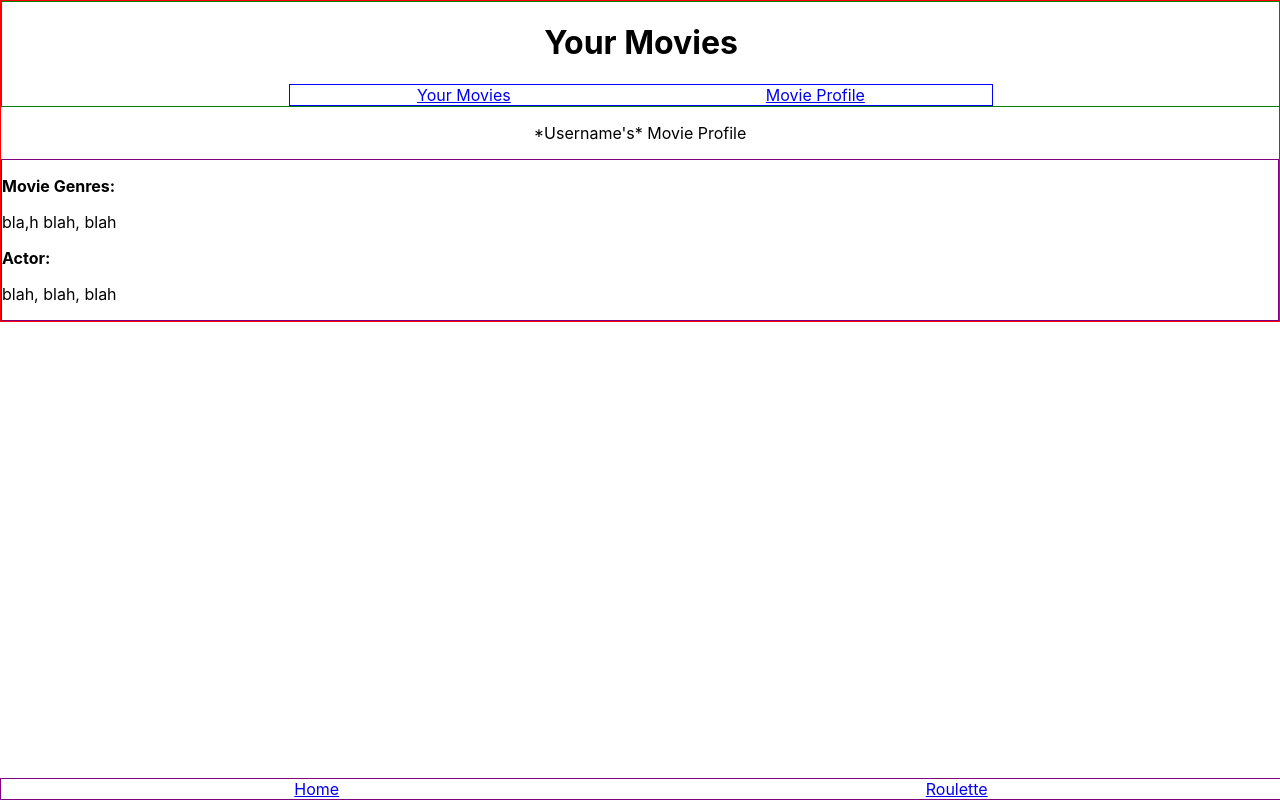
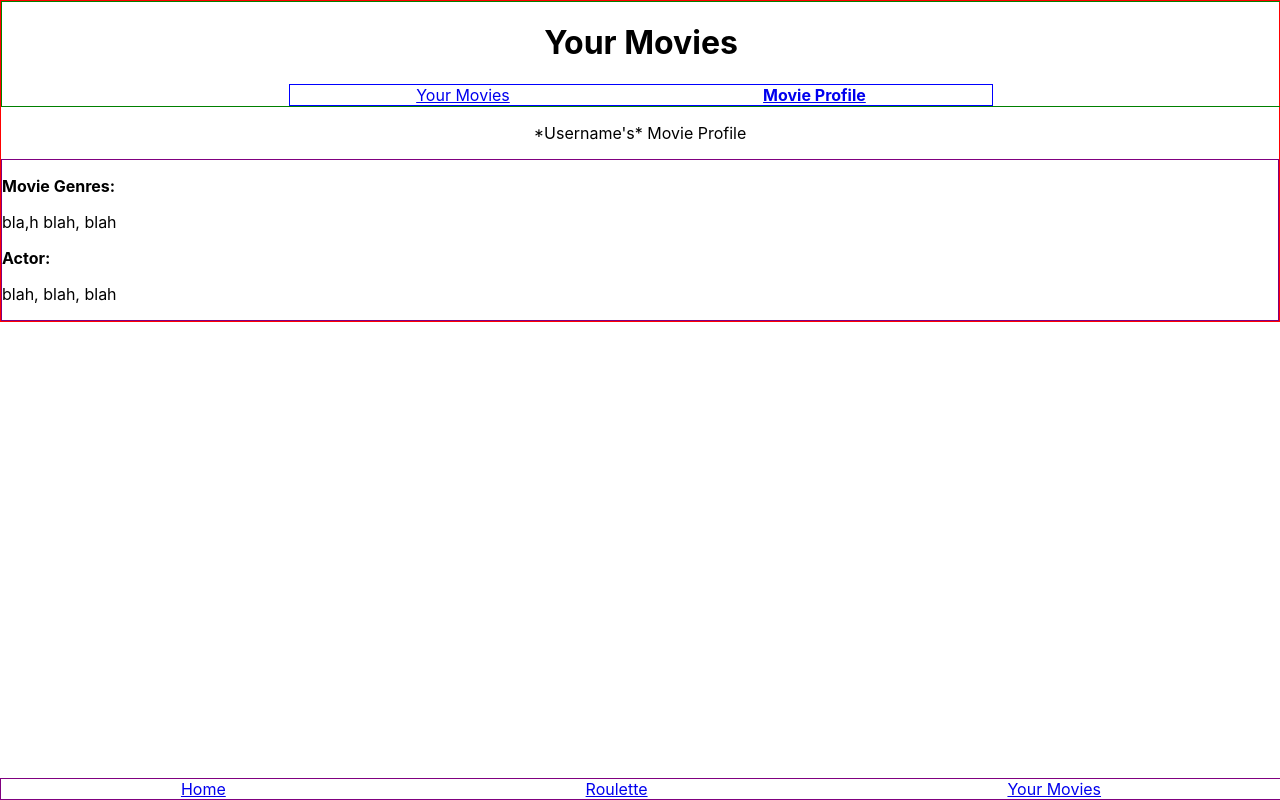
Before and after one commit to Farahgus10/Movie-Roulette-client, a React (Create React App) app: page /movie-profile in a window 1280 px wide. Built offline with nearby package versions, Linux system fonts and the light colour scheme; no server answers.

Commit message:
added post request

```diff
--- a/src/App.js
+++ b/src/App.js
@@ -1,5 +1,5 @@
 import React, {Component} from 'react';
-import { Route } from 'react-router-dom';
+import { Route, withRouter } from 'react-router-dom';
 import SignUpPage from './Components/Signup-Component/signupForm';
 import LoginForm from './Components/Login-Component/loginForm'
 import MoviePreference from './Components/MovieQuiz-Component/moviePreference'
@@ -13,6 +13,7 @@ import './App.css'
 class App extends React.Component {
   state = {
       movieRoulette: [],
+      yourMovieList: [],
   }
 
   componentDidMount() {
@@ -26,6 +27,10 @@ class App extends React.Component {
 
   render() {
     let movies = (!this.state.movieRoulette) ? [] : this.state.movieRoulette.results
+    let loginComponent;
+    if(this.props != {}) {
+      loginComponent = <Route exact path='/' component={LoginForm} />
+    }
 
     return (
       <main className='App'>
@@ -35,12 +40,16 @@ class App extends React.Component {
           <Route path='/genre-select' component={MoviePreference} />
 
           <Route exact path="/movie-roulette" render={() => (
-            <MovieRoulette movies={movies}/>
+            <MovieRoulette movies={movies} yourMovies={this.state.yourMovieList}/>
           )} />
 
+          <Route exact path="/your-movies" render={() => (
+            <YourMovies yourMovies={this.state.yourMovieList} path={this.props.location}/>
+          )} />
 
-          <Route path='/your-movies' component={YourMovies} />
-          <Route path='/movie-profile' component={MovieProfile} />
+          <Route exact path="/movie-profile" render={() => (
+            <MovieProfile path={this.props.location}/>
+          )} />
 
         <Footer />
       </main>
@@ -48,4 +57,4 @@ class App extends React.Component {
   }
 }
 
-export default App;
+export default withRouter(App);
--- a/src/Components/FooterComponent/footer.js
+++ b/src/Components/FooterComponent/footer.js
@@ -7,6 +7,7 @@ export default function Footer() {
         <div className='footer'>
             <Link to='/'>Home</Link>
             <Link to='/movie-roulette'>Roulette</Link>
+            <Link to="/your-movies">Your Movies</Link>
         </div>
     )
 }
--- a/src/Components/MovieRoulette-Component/movieRoulette.js
+++ b/src/Components/MovieRoulette-Component/movieRoulette.js
@@ -6,8 +6,12 @@ class MovieRoulette extends React.Component {
         currentMovieIndex: 0,
     }
 
+    addToYourMovies = () => {
+        this.props.yourMovies.push(this.props.movies[this.state.currentMovieIndex])
+    }
+
     thumbsUp = () => {
-        console.log(this.state.currentMovieIndex)
+        this.addToYourMovies();
         //find index of the last image in array
         const lastIndex = this.state.currentMovieIndex.length - 1;
 
@@ -23,11 +27,17 @@ class MovieRoulette extends React.Component {
     }
 
     thumbsDown = () => {
-        this.thumbsUp();
+        if(this.state.currentMovieIndex > -1) {
+            this.props.movies.splice(this.state.currentMovieIndex, 1);
+        }
+
+        this.setState({
+            currentMovieIndex: this.state.currentMovieIndex
+        })
     }
 
     render() {
-        const currentTitle = (!this.props.movies) ? [] : this.props.movies.map(item => {
+        const currentMovie = (!this.props.movies) ? [] : this.props.movies.map(item => {
             return item
         });
 
@@ -36,11 +46,11 @@ class MovieRoulette extends React.Component {
                 <h1>Movie Roulette</h1>
                 <div className="roulette">
                     <div className="roulette-pic">
-                        picture here
+                        {/* <img src={currentMovie[this.state.currentMovieIndex].poster_path} alt="image" /> */}
                     </div>
                     <div className="roulette-desc">
-                        <p><em><b>{currentTitle[this.state.currentMovieIndex].title}</b></em></p>
-                        <p>Movie description here</p>
+                        {/* <p><em><b>{currentMovie[this.state.currentMovieIndex].title}</b></em></p> */}
+                        {/* <p>{currentMovie[this.state.currentMovieIndex].overview}</p> */}
                     </div>
                 </div>
                 <div className="thumbs">
--- a/src/Components/ProfileComponent/movieProfile.js
+++ b/src/Components/ProfileComponent/movieProfile.js
@@ -1,12 +1,13 @@
-import React from 'react-router-dom'
+import React from 'react'
 import MovieProfileNav from './movieProfileNav';
 
 import './profile.css'
 
-function MovieProfile() {
-    return(
+class MovieProfile extends React.Component {
+    render() {
+        return(
         <div className="profile">
-            <MovieProfileNav />
+            <MovieProfileNav path={this.props.path}/>
             <p className="profile-title">*Username's* Movie Profile</p>
 
             <div className="info">
@@ -24,6 +25,8 @@ function MovieProfile() {
 
         </div>
     )
+    }
+
 }
 
 export default MovieProfile;
--- a/src/Components/ProfileComponent/movieProfileNav.js
+++ b/src/Components/ProfileComponent/movieProfileNav.js
@@ -2,17 +2,20 @@ import React from 'react';
 import {Link} from 'react-router-dom';
 
 
-function MovieProfileNav() {
+class MovieProfileNav extends React.Component {
+    render() {
         return(
             <div className="nav">
                 <h1>Your Movies</h1>
 
                 <div className="nav-bar">
-                <Link to="/your-movies">Your Movies</Link>
-                <Link to="/movie-profile">Movie Profile</Link>
+                    <Link to="/your-movies" style={this.props.path.pathname=='/your-movies' ? {fontWeight:"bold"} : {color:"normal"}}>Your Movies</Link>
+                    <Link to="/movie-profile" style={this.props.path.pathname=='/movie-profile' ? {fontWeight:"bold"} : {color:"normal"}}>Movie Profile</Link>
                 </div>
             </div>
         )
     }
 
+}
+
 export default MovieProfileNav;
--- a/src/Components/ProfileComponent/yourMovies.js
+++ b/src/Components/ProfileComponent/yourMovies.js
@@ -1,13 +1,16 @@
-import React from 'react-router-dom'
+import React from 'react'
 import MovieProfileNav from './movieProfileNav';
 
-function YourMovies() {
-    return(
-        <div>
-            <MovieProfileNav />
-            <p>All the movies you have given a Thumbs Up to</p>
-        </div>
-    )
+class YourMovies extends React.Component {
+    render() {
+        return(
+            <div>
+                <MovieProfileNav path={this.props.path}/>
+                <p>All the movies you have given a Thumbs Up to</p>
+            </div>
+        )
+    }
+
 }
 
 export default YourMovies;
```
Also changed, not shown: 1 other file (tests, documents, lock files or other folders). Lines whose indentation alone changed are shown as unchanged.
